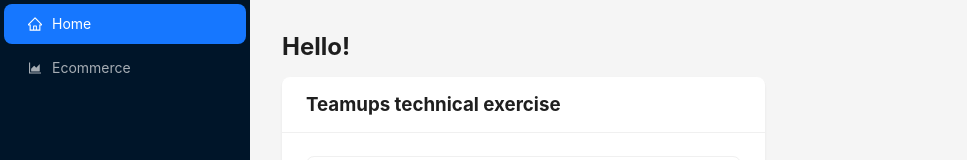
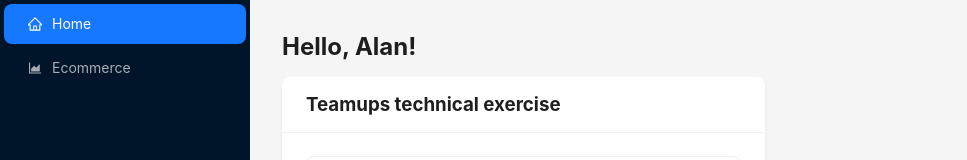
Before and after one commit to ChristianArredondo/learn-tech-x-alan, a Next.js app: page /home in a window 1280 px wide. Shown: the top 160 px of the page, without its empty margins (0-967 px from the left). Built offline with nearby package versions, Linux system fonts and the light colour scheme; no server answers; the database is empty.

Commit message:
Update name in Home component

```diff
--- a/src/components/home/HomeClient.tsx
+++ b/src/components/home/HomeClient.tsx
@@ -123,7 +123,7 @@ export default function HomeClient(): React.ReactNode {
 
     return (
         <section>
-            <h1 style={{ fontSize: 24, marginBottom: 16 }}>Hello!</h1>
+            <h1 style={{ fontSize: 24, marginBottom: 16 }}>Hello, Alan!</h1>
             <Row>
                 <Col span={12}>
                     <Card title={<h3>Teamups technical exercise</h3>} bordered={false}>
```
